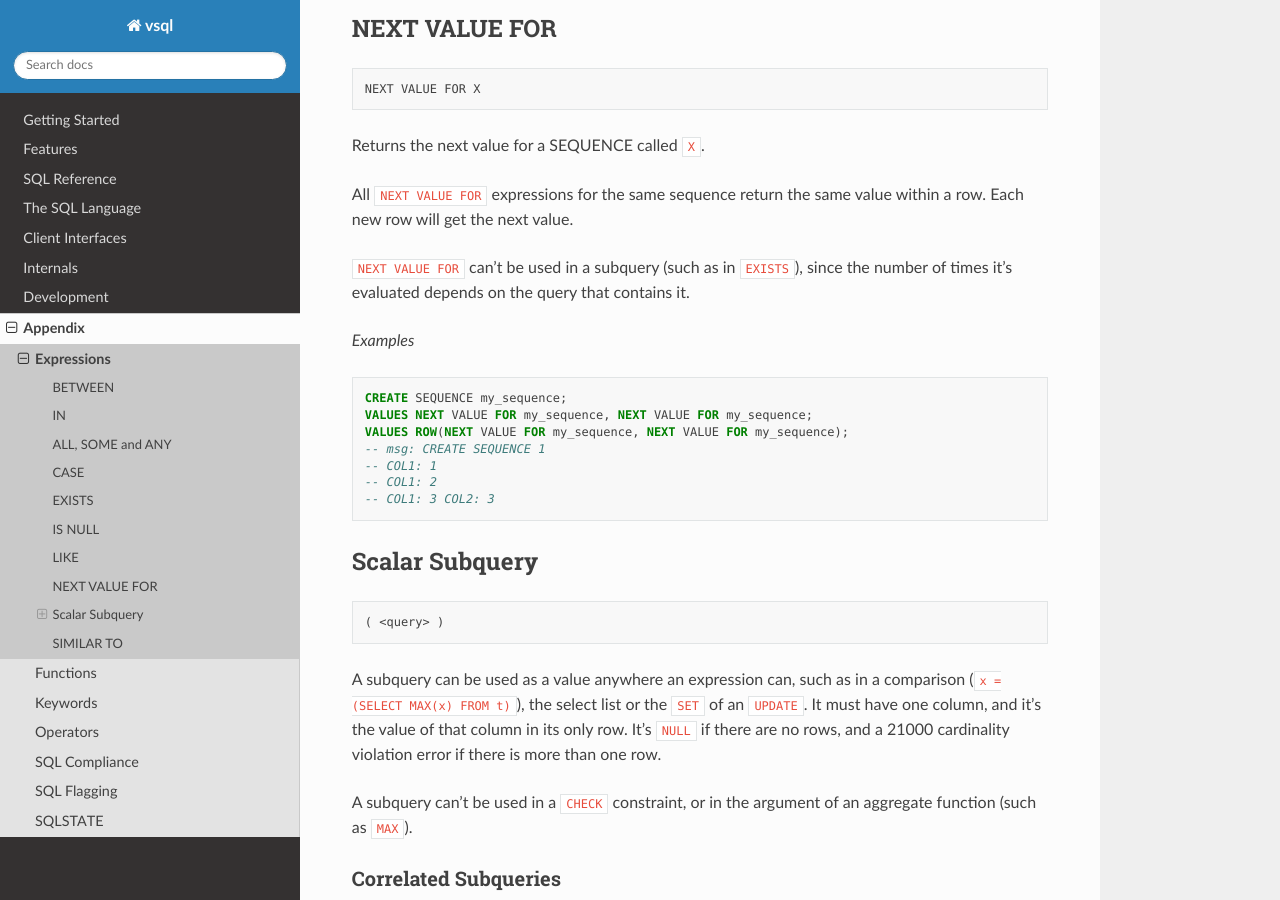
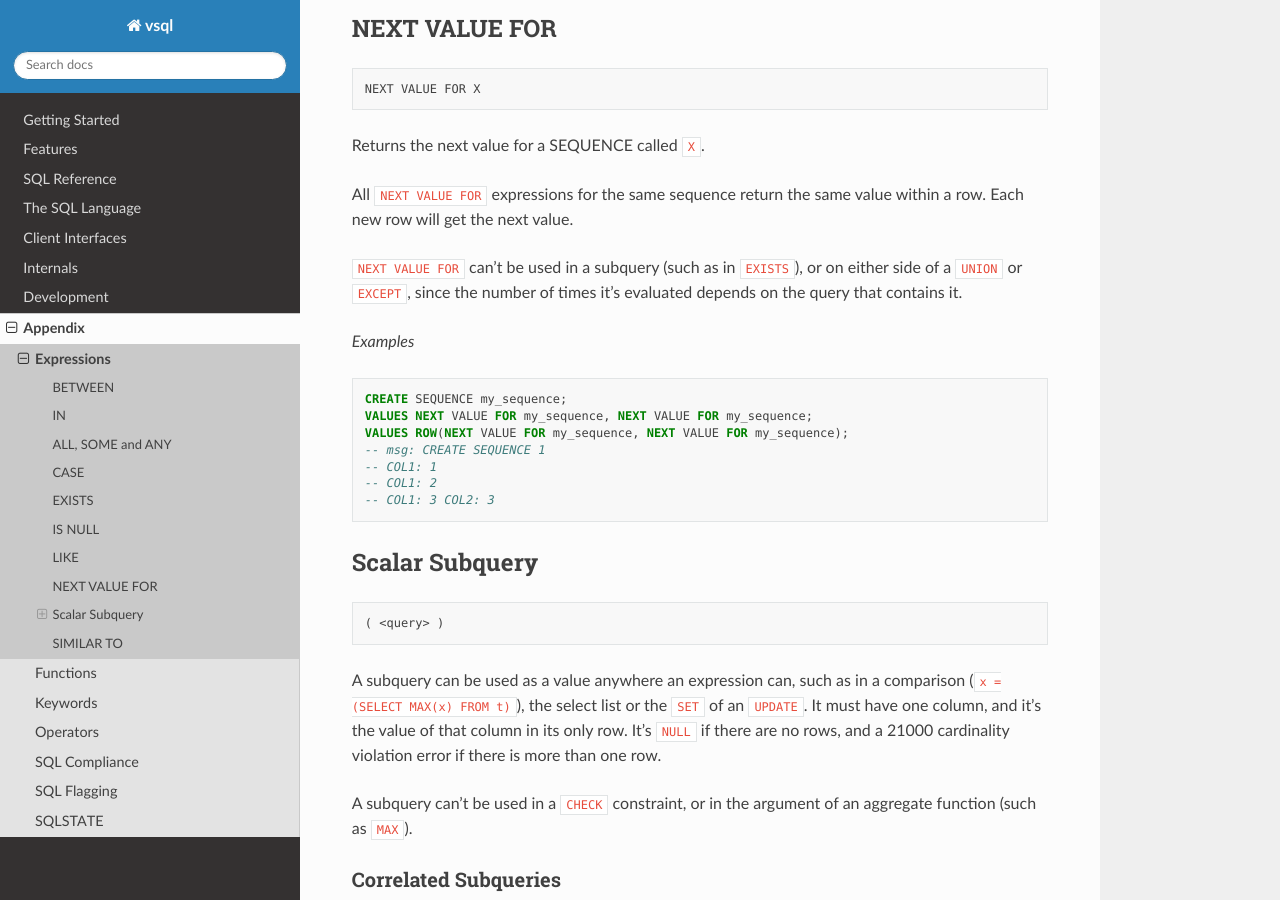
Before and after one commit to elliotchance/vsql, a Sphinx documentation site: the page built from docs/expressions.rst, in a window 1280 px wide and 900 px high, scrolled down 4176 px. Built offline with Sphinx 7.4.7 and the Read the Docs theme 3.1.0, drawn with Linux system fonts in a browser that asks for light colours.

Commit message:
sequences: Reject NEXT VALUE FOR in UNION and EXCEPT
NEXT VALUE FOR must be in the select list of a query specification that's
the whole query, so it can't be on either side of a UNION or EXCEPT. It's now
a 42601 syntax error, like the other places it can't be used (#551).

A VALUES that's a query can't contain it either, but that isn't rejected
yet, because "VALUES NEXT VALUE FOR" is how vsql dump advances a sequence.

SQL T176

Part of #562

Co-Authored-By: Claude Opus 5.5 <noreply@anthropic.com>

```diff
--- a/docs/expressions.rst
+++ b/docs/expressions.rst
@@ -216,8 +216,9 @@ Returns the next value for a SEQUENCE called ``X``.
 All ``NEXT VALUE FOR`` expressions for the same sequence return the same value
 within a row. Each new row will get the next value.
 
-``NEXT VALUE FOR`` can't be used in a subquery (such as in ``EXISTS``), since
-the number of times it's evaluated depends on the query that contains it.
+``NEXT VALUE FOR`` can't be used in a subquery (such as in ``EXISTS``), or on
+either side of a ``UNION`` or ``EXCEPT``, since the number of times it's
+evaluated depends on the query that contains it.
 
 *Examples*
 
```
Also changed, not shown: 4 other files.
